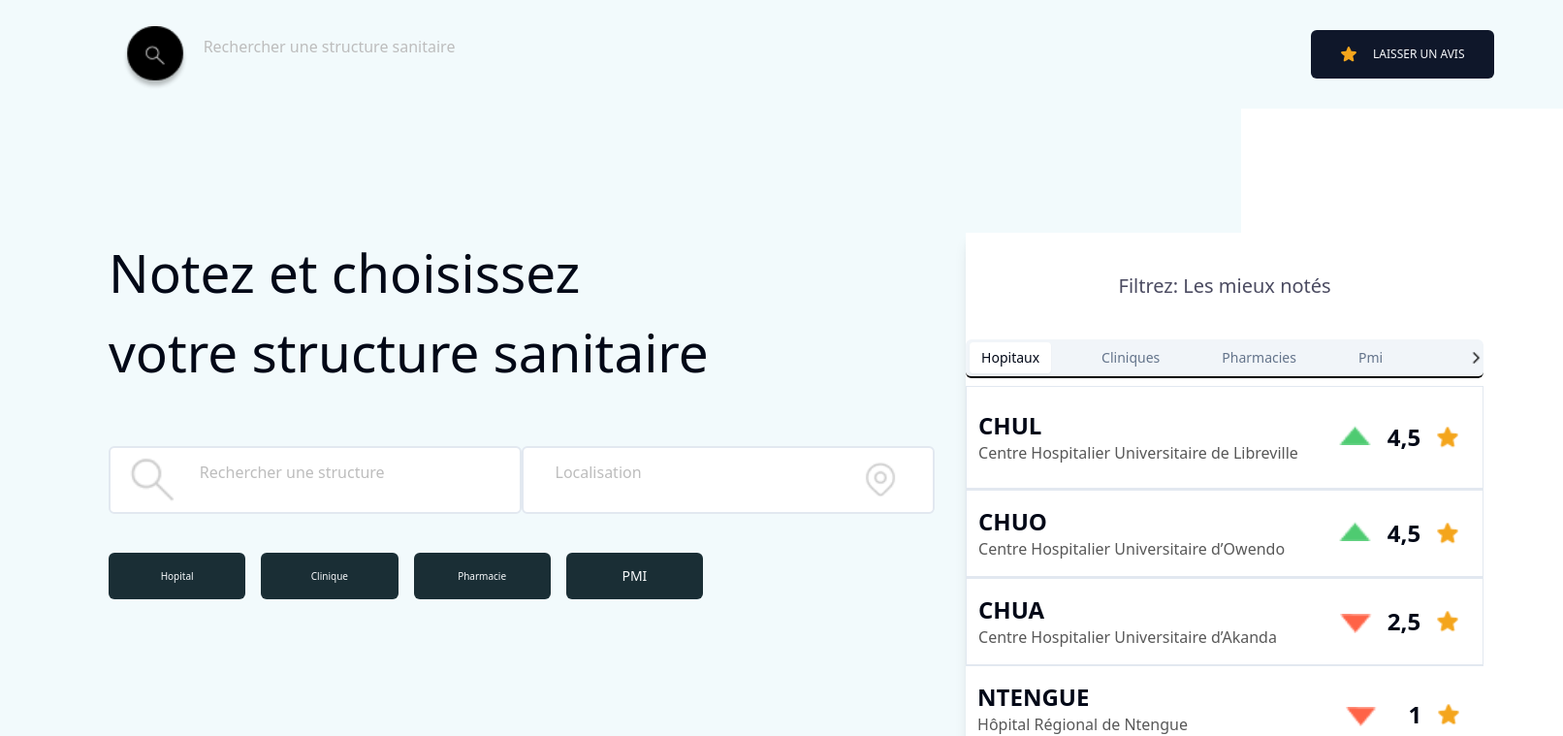
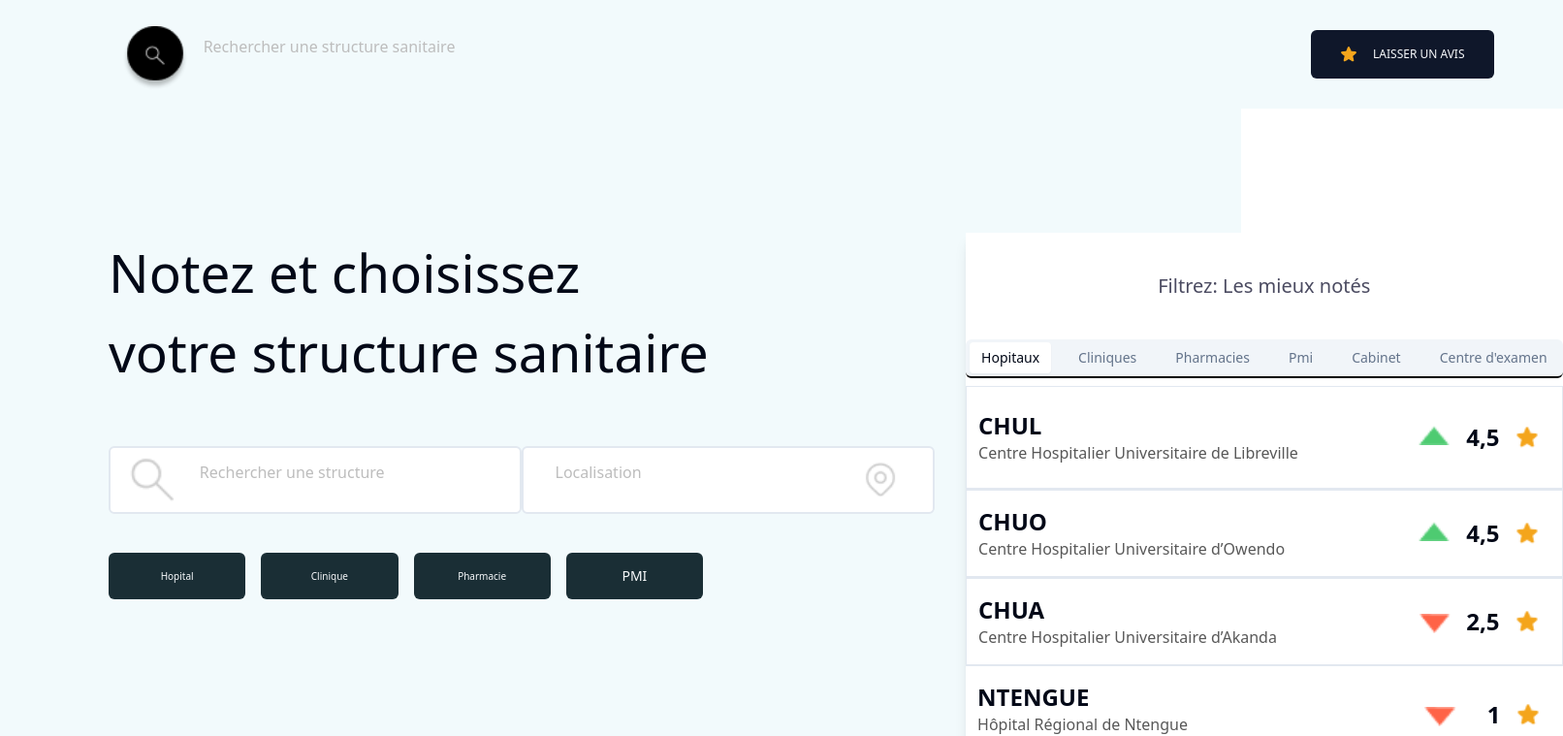
Before and after one commit to JojoELITE/O-Hitu-vite-project, a React (Vite) app: page / in a window 1280 px wide. Shown: the top 759 px of the page at 97% size, 1612 px wide, since content can reach past the window. Built offline with nearby package versions, Linux system fonts and the light colour scheme.

Commit message:
fin de la version mobile , debut desktop

```diff
--- a/src/components/ui/tabs.jsx
+++ b/src/components/ui/tabs.jsx
@@ -9,7 +9,7 @@ const TabsList = React.forwardRef(({ className, ...props }, ref) => (
   <TabsPrimitive.List
     ref={ref}
     className={cn(
-      "inline-flex h-10 items-center lg:w-full rounded-md bg-muted p-1 text-muted-foreground ",
+      "inline-flex h-10 items-center  rounded-md bg-muted p-1 text-muted-foreground ",
       className
     )}
     {...props} />
--- a/src/pages/Home.jsx
+++ b/src/pages/Home.jsx
@@ -162,15 +162,15 @@ function Home() {
 
 
 
-        <Tabs defaultValue="account" className="">
-            <TabsList className="gap-0 lg:gap-10 border-b-2 border-black">
+        <Tabs defaultValue="account" className="w-[400px] lg:w-full">
+            <TabsList className="gap-0 lg:gap-4 border-b-2 border-black w-0 lg:w-full">
                 <TabsTrigger value="account">Hopitaux</TabsTrigger>
                 <TabsTrigger value="cliniques">Cliniques</TabsTrigger>
                 <TabsTrigger value="pharmacies">Pharmacies</TabsTrigger>
                 <TabsTrigger value="pmi">Pmi</TabsTrigger>
-                <TabsTrigger value="...">
-                    <img className="h-4 lg:h-4  ml-6 lg:ml-6" src="assets/ph_caret-up-bold.png" alt="logo"/>
-                </TabsTrigger>
+                <TabsTrigger value="cabinet">Cabinet</TabsTrigger>
+                <TabsTrigger value="centre d'examen">Centre d'examen</TabsTrigger>
+
 
 
             </TabsList>
@@ -240,10 +240,12 @@ function Home() {
 
                         </div>
             </TabsContent>
-            <TabsContent value="cliniques">Change your password here.</TabsContent>
-            <TabsContent value="pharmacies">Change your password here.</TabsContent>
-            <TabsContent value="pmi">Change your password here.</TabsContent>
-            <TabsContent value="...">Change your password here.</TabsContent>
+            <TabsContent value="cliniques">2 Change your password here.</TabsContent>
+            <TabsContent value="pharmacies">3 Change your password here.</TabsContent>
+            <TabsContent value="pmi">4 Change your password here.</TabsContent>
+            <TabsContent value="cabinet">5 Change your password here.</TabsContent>
+            <TabsContent value="centre d'examen">6 Change your password here.</TabsContent>
+
 
         </Tabs>
 
```
